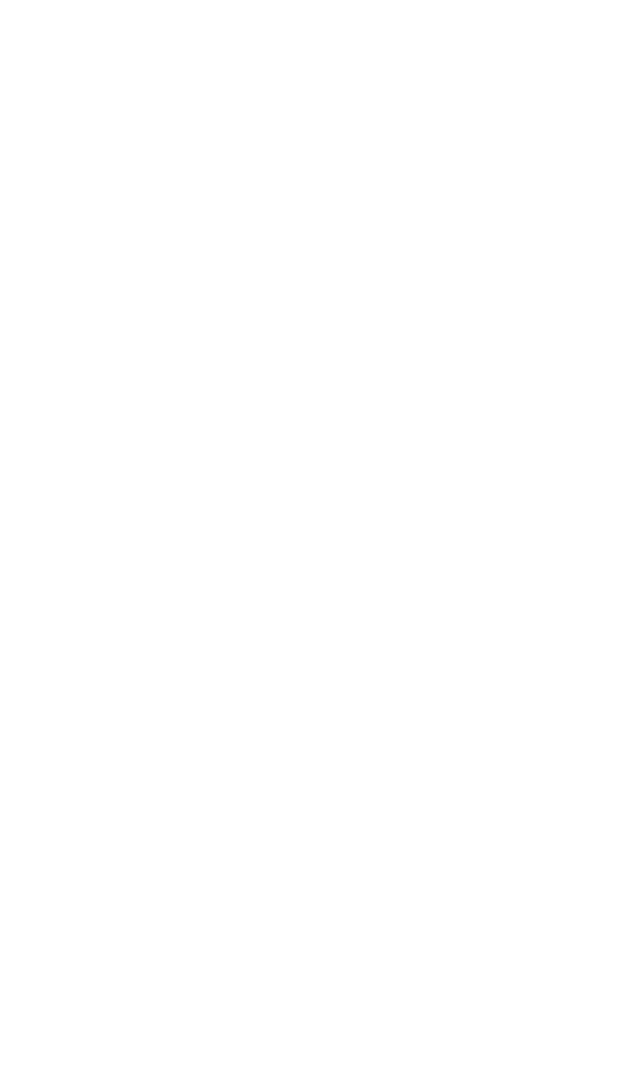
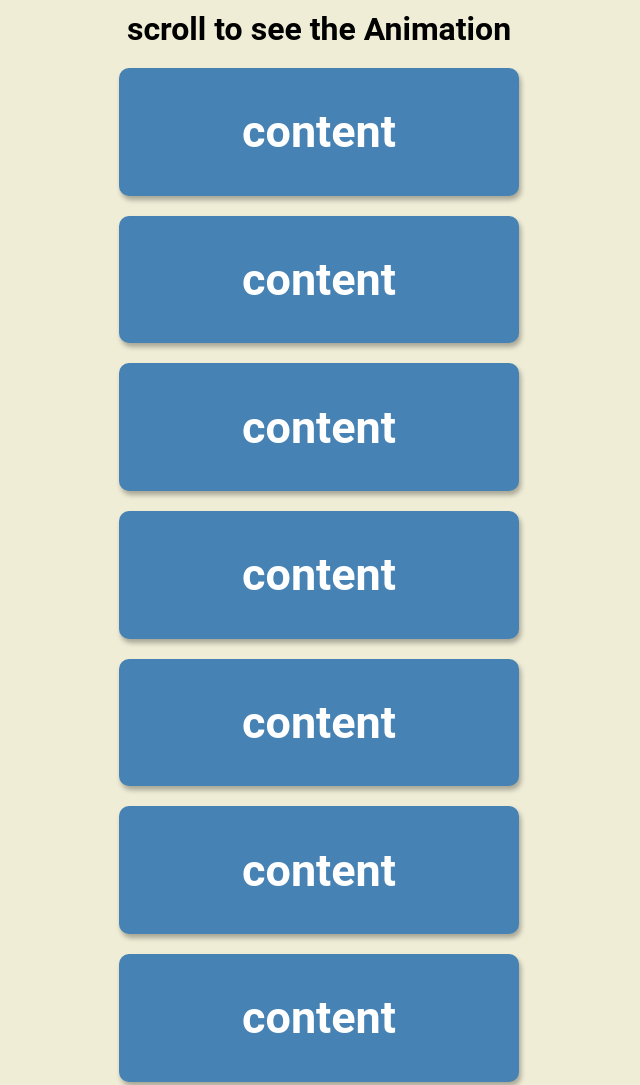
Before and after one commit to Vanessa082/07-Day-6---Scroll-Animation, a plain HTML site: page index.html in a window 1280 px wide. Shown: the top 1085 px of the page, without its empty margins (321-961 px from the left). Before the commit the page ends 800 px from the top, so only its background shows below. Drawn offline with Linux system fonts and the light colour scheme; a web font is replaced by a local one.

Commit message:
correcting linter

```diff
--- a/asset /style/style.css
+++ b/asset /style/style.css
@@ -0,0 +1,45 @@
+@import url('https//fonts.googleapis.com/css2?family=Roboto:wght@400;700&display=swap');
+*{
+    box-sizing: border-box;
+}
+
+body{
+    background-color: #efedd6;
+    font-family: 'Roboto', sans-serif;
+    display: flex;
+    flex-direction: column;
+    align-items: center;
+    height: 100vh;
+    margin: 0;
+}
+
+h1{
+    margin: 10px;
+}
+
+.box{
+    background-color: #4682b4;
+    color: #fff;
+    display: flex;
+    align-items: center;
+    justify-content: center;
+    width: 400px;
+    height: 200px;
+    margin: 10px;
+    border-radius: 10px;
+    box-shadow:2px 4px 5px rgba(0, 0, 0, 0.3);
+    transform: translate(200%);
+    transition: transform 0.4s ease;
+}
+
+.box:nth-of-type(even){
+    transform: translateX(-200%);
+}
+
+.box.show{
+    transform: translate(0);
+}
+
+.box h2{
+    font-size: 45px;
+}
--- a/index.html
+++ b/index.html
@@ -7,6 +7,17 @@
     <title>07 Day 6 - Scroll Animation</title>
 </head>
 <body>
+    <h1>scroll to see the Animation </h1>
+    <div class="box"><h2>content</h2></div>
+    <div class="box"><h2>content</h2></div>
+    <div class="box"><h2>content</h2></div>
+    <div class="box"><h2>content</h2></div>
+    <div class="box"><h2>content</h2></div>
+    <div class="box"><h2>content</h2></div>
+    <div class="box"><h2>content</h2></div>
+    <div class="box"><h2>content</h2></div>
+    <!-- <div class="box"><h2>content</h2></div> -->
 
+    <script src="script.js"></script>
 </body>
 </html>
--- /dev/null
+++ b/script.js
@@ -0,0 +1,20 @@
+const boxes = document.querySelectorAll('.box')
+
+window.addEventListener('scroll', checkBoxes)
+
+
+
+function checkBoxes(){
+    const triggerButton = window.innerHeight / 5 * 4
+
+    boxes.forEach(box => {
+        const boxTop = box.getBoundingClientRect().top
+
+        if(boxTop < triggerButton){
+            box.classList.add('show')
+        }else{
+            box.classList.remove('show')
+        }
+
+    })
+}
```
